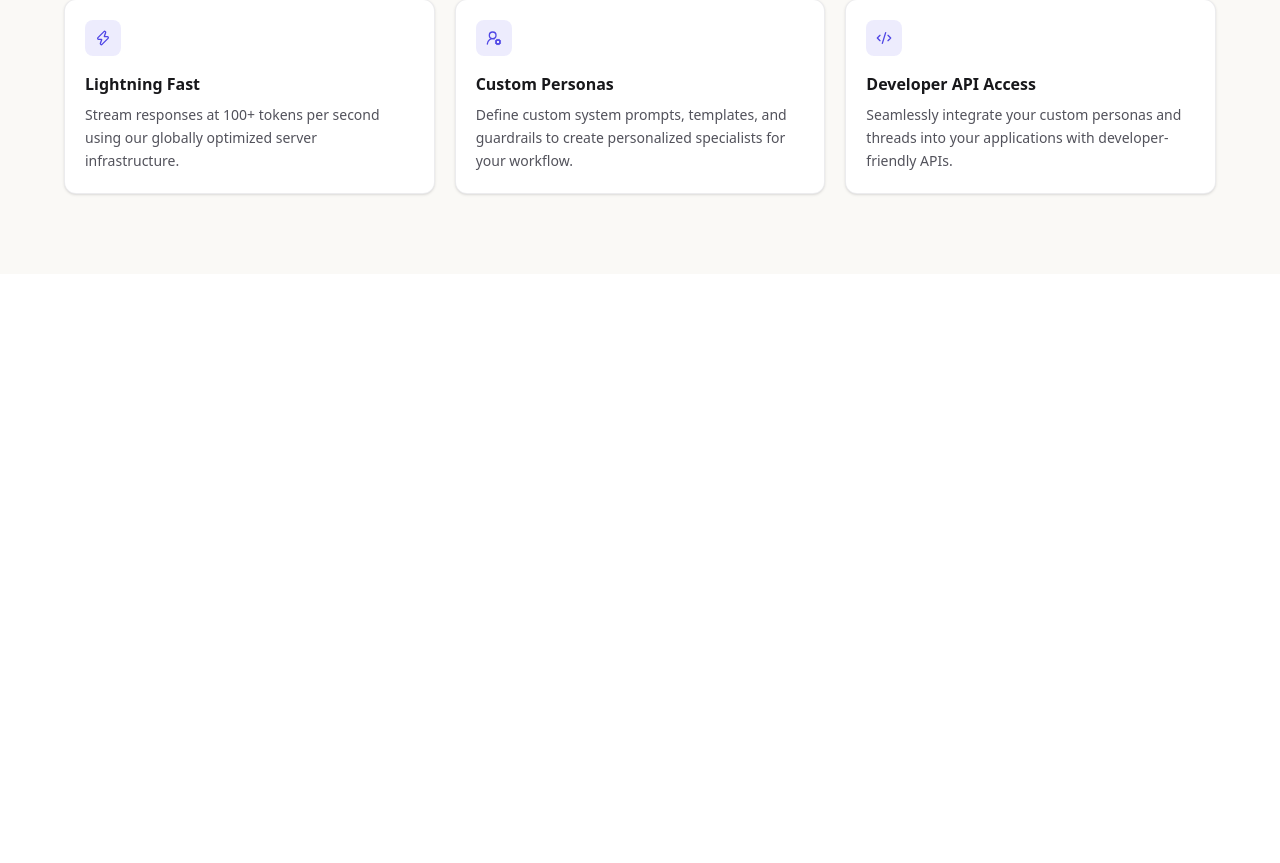
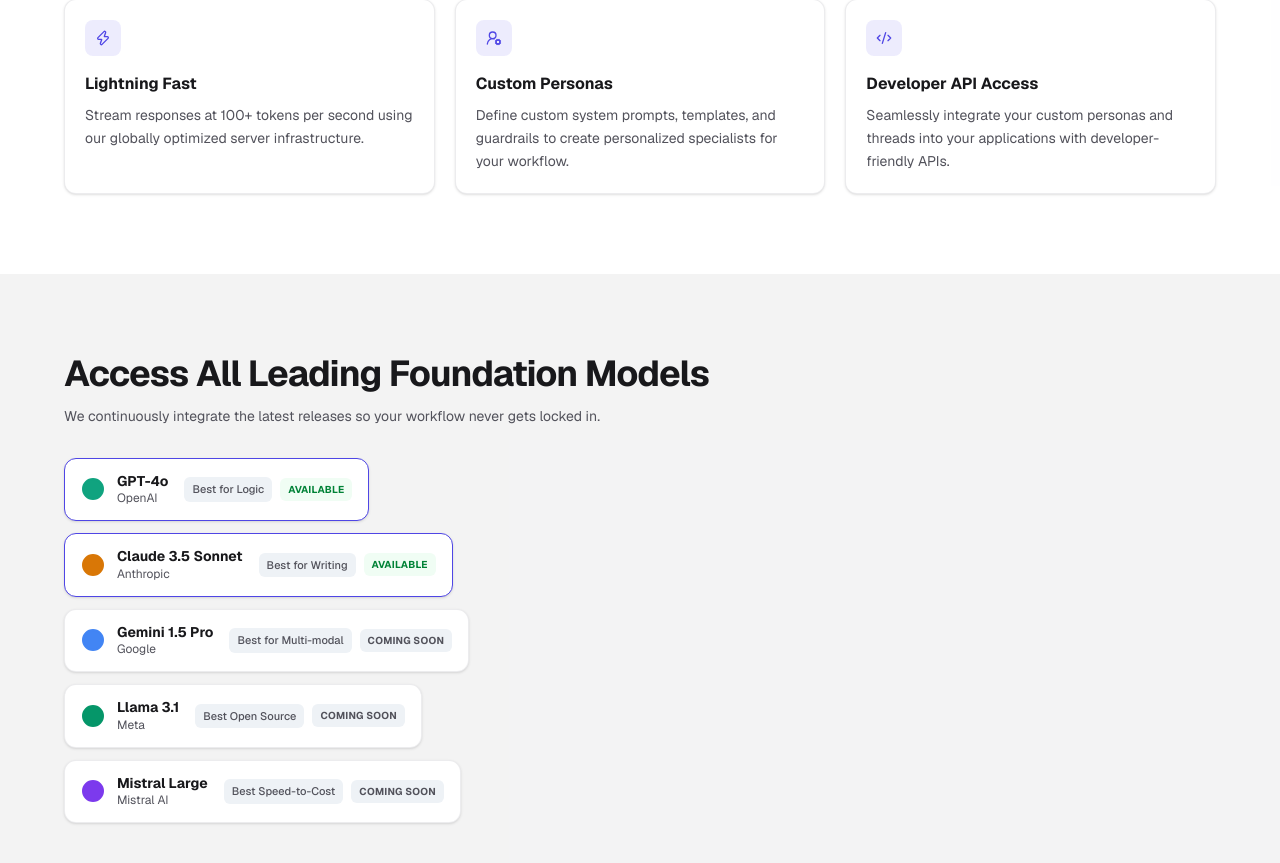
Before and after one commit to PraptiH/EchoGpt, a Next.js app: page / in a window 1280 px wide. Shown: the part 1593-2456 px from the top of the page. Before the commit the page ends 1867 px from the top, so only its background shows below. Built offline with nearby package versions, Linux system fonts and the light colour scheme.

Commit message:
Add Models component and integrate framer-motion: Introduced Models component to display AI models with animations, updated Home component to include it, added models data, and installed framer-motion for enhanced UI effects.

```diff
--- a/app/globals.css
+++ b/app/globals.css
@@ -8,10 +8,12 @@
   --color-surface: #eef2f6;
   --color-white: #ffffff;
   --color-linear: #fAf9f6;
+  --font-sans: var(--font-geist-sans), ui-sans-serif, system-ui, sans-serif;
+  --font-mono: var(--font-geist-mono), ui-monospace, monospace;
 }
 
 body {
-  font-family: Arial, Helvetica, sans-serif;
+  font-family: var(--font-sans);
   background-color: var(--color-white);
   color: var(--color-ink);
 }
--- a/app/page.tsx
+++ b/app/page.tsx
@@ -1,5 +1,6 @@
 import CapabilitiesSection from "@/components/sections/CapabilitiesSection";
 import HeroSection from "@/components/sections/HeroSection";
+import Models from "@/components/sections/Models";
 import Image from "next/image";
 
 export default function Home() {
@@ -7,6 +8,7 @@
     <div className="flex flex-col flex-1 items-center justify-center font-sans">
       <HeroSection/>
       <CapabilitiesSection/>
+      <Models/>
     </div>
   );
 }
--- a/components/sections/CapabilitiesSection.tsx
+++ b/components/sections/CapabilitiesSection.tsx
@@ -2,7 +2,7 @@
 
 export default function CapabilitiesSection() {
     return (
-        <section className="bg-linear w-full px-6 py-20">
+        <section className="bg-surface/5 w-full px-6 py-20">
             <div className="mx-auto max-w-6xl">
                 <div className="mx-auto mb-12 max-w-2xl space-y-3 text-center">
                     <h2 className="text-3xl font-bold text-ink md:text-4xl">Powerful capabilities out of the box</h2>
--- a/components/sections/HeroSection.tsx
+++ b/components/sections/HeroSection.tsx
@@ -3,8 +3,8 @@
 
 export default function HeroSection() {
     return (
-        <section className="relative flex w-full flex-col items-center bg-linear py-15">
-            <h1 className="text-xs font-bold bg-surface text-primary border border-primary inline-flex items-center justify-center rounded-full px-4 py-2">ECHOGPT FOR DESKTOP & WEB</h1>
+        <section className="relative flex w-full flex-col items-center bg-linear py-15 bg-surface">
+            <h1 className="text-xs font-bold bg-surface/10 text-primary border border-primary inline-flex items-center justify-center rounded-full px-4 py-2">ECHOGPT FOR DESKTOP & WEB</h1>
 
             <div className="text-center my-5 space-y-3">
                 <h1 className="text-4xl font-bold">Your AI, Your Way</h1>
@@ -18,7 +18,7 @@
             </div>
 
             <div className="my-5">
-                <Image src={heroDark} alt="hero-light" className="w-full h-full object-cover rounded-lg"/>
+                <Image src={heroDark} alt="hero-dark" className="w-full h-full object-cover rounded-lg"/>
             </div>
         </section>
     );
--- /dev/null
+++ b/components/sections/Models.tsx
@@ -0,0 +1,112 @@
+"use client";
+
+import { motion, type Variants } from "framer-motion";
+import { models } from "@/data/models";
+
+const containerVariants: Variants = {
+  hidden: {},
+  visible: {
+    transition: {
+      staggerChildren: 0.12,
+    },
+  },
+};
+
+const itemVariants: Variants = {
+  hidden: {
+    opacity: 0,
+    y: 30,
+  },
+  visible: {
+    opacity: 1,
+    y: 0,
+    transition: {
+      duration: 0.5,
+      ease: "easeOut",
+    },
+  },
+};
+
+export default function Models() {
+  return (
+    <section className="w-full px-6 py-20 bg-ink/5">
+      <div className="mx-auto max-w-6xl">
+
+        <motion.div
+          initial={{ opacity: 0, y: 20 }}
+          whileInView={{ opacity: 1, y: 0 }}
+          viewport={{ once: false, amount: 0.3 }}
+          transition={{ duration: 0.6 }}
+        >
+          <h2 className="text-3xl font-bold tracking-tight text-ink md:text-4xl">
+            Access All Leading Foundation Models
+          </h2>
+
+          <p className="mt-3 text-sm text-muted">
+            We continuously integrate the latest releases so your workflow never gets locked in.
+          </p>
+        </motion.div>
+
+        <motion.div
+          variants={containerVariants}
+          initial="hidden"
+          whileInView="visible"
+          viewport={{ once: false, amount: 0.5 }}
+          className="mt-8 flex flex-col items-start gap-3"
+        >
+          {models.map((model) => {
+            const Icon = model.icon;
+            const isAvailable = model.status === "available";
+
+            return (
+              <motion.div
+                key={model.name}
+                variants={itemVariants}
+                whileHover={{
+                  y: -3,
+                  scale: 1.01,
+                }}
+                transition={{
+                  duration: 0.2,
+                }}
+                className={`flex max-w-full flex-wrap items-center gap-x-4 gap-y-2 rounded-xl border bg-white px-4 py-3.5 shadow-sm ${
+                  isAvailable ? "border-primary" : "border-line/70"
+                }`}
+              >
+                <div className="flex items-center gap-3">
+                  <Icon
+                    className="size-6 shrink-0"
+                    fill={model.iconColor}
+                    stroke={model.iconColor}
+                  />
+                  <div>
+                    <p className="text-sm font-bold leading-tight text-ink">{model.name}</p>
+                    <p className="text-xs text-muted">{model.provider}</p>
+                  </div>
+                </div>
+
+                <div className="flex items-center gap-2">
+                  {model.badge && (
+                    <span className="rounded-md bg-surface px-2 py-1 text-[11px] font-medium text-muted">
+                      {model.badge}
+                    </span>
+                  )}
+                  <span
+                    className={`rounded-md px-2 py-1 text-[10px] font-bold uppercase tracking-wide ${
+                      isAvailable
+                        ? "bg-green-50 text-green-700"
+                        : "bg-surface text-muted"
+                    }`}
+                  >
+                    {isAvailable ? "Available" : "Coming Soon"}
+                  </span>
+                </div>
+              </motion.div>
+            );
+          })}
+        </motion.div>
+
+      </div>
+    </section>
+  );
+}
--- /dev/null
+++ b/data/models.ts
@@ -0,0 +1,53 @@
+import { CircleIcon, type LucideIcon } from "lucide-react";
+
+export interface AIModel {
+  name: string;
+  provider: string;
+  icon: LucideIcon;
+  iconColor: string;
+  badge?: string;
+  status: "available" | "coming-soon";
+}
+
+export const models: AIModel[] = [
+  {
+    name: "GPT-4o",
+    provider: "OpenAI",
+    icon: CircleIcon,
+    iconColor: "#10A37F",
+    badge: "Best for Logic",
+    status: "available",
+  },
+  {
+    name: "Claude 3.5 Sonnet",
+    provider: "Anthropic",
+    icon: CircleIcon,
+    iconColor: "#D97706",
+    badge: "Best for Writing",
+    status: "available",
+  },
+  {
+    name: "Gemini 1.5 Pro",
+    provider: "Google",
+    icon: CircleIcon,
+    iconColor: "#4285F4",
+    badge: "Best for Multi-modal",
+    status: "coming-soon",
+  },
+  {
+    name: "Llama 3.1",
+    provider: "Meta",
+    icon: CircleIcon,
+    iconColor: "#059669",
+    badge: "Best Open Source",
+    status: "coming-soon",
+  },
+  {
+    name: "Mistral Large",
+    provider: "Mistral AI",
+    icon: CircleIcon,
+    iconColor: "#7C3AED",
+    badge: "Best Speed-to-Cost",
+    status: "coming-soon",
+  },
+];
--- a/package.json
+++ b/package.json
@@ -9,6 +9,7 @@
     "lint": "eslint"
   },
   "dependencies": {
+    "framer-motion": "^13.4.4",
     "lucide-react": "^1.48.0",
     "next": "16.3.6",
     "react": "19.2.8",
```
Also changed, not shown: 1 other file (tests, documents, lock files or other folders).
